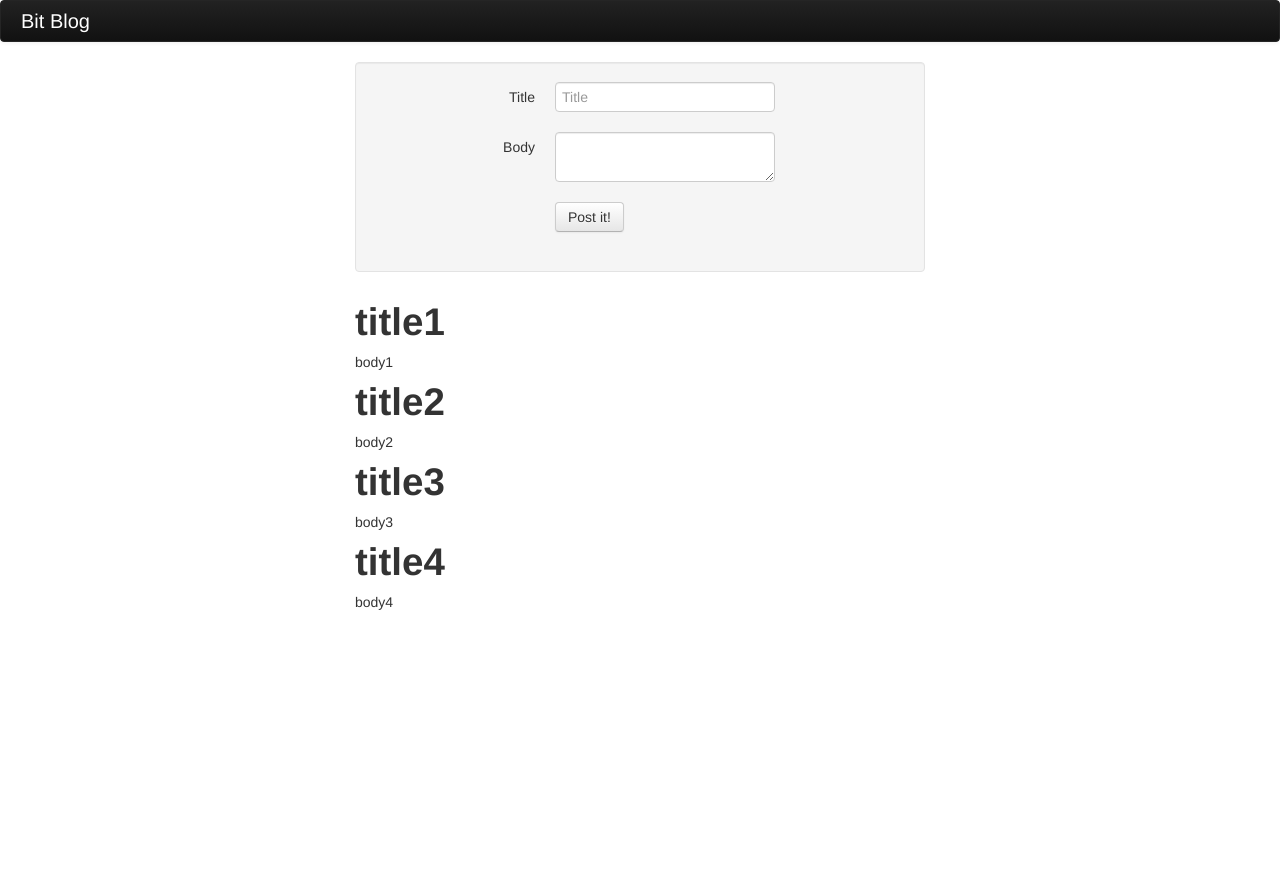
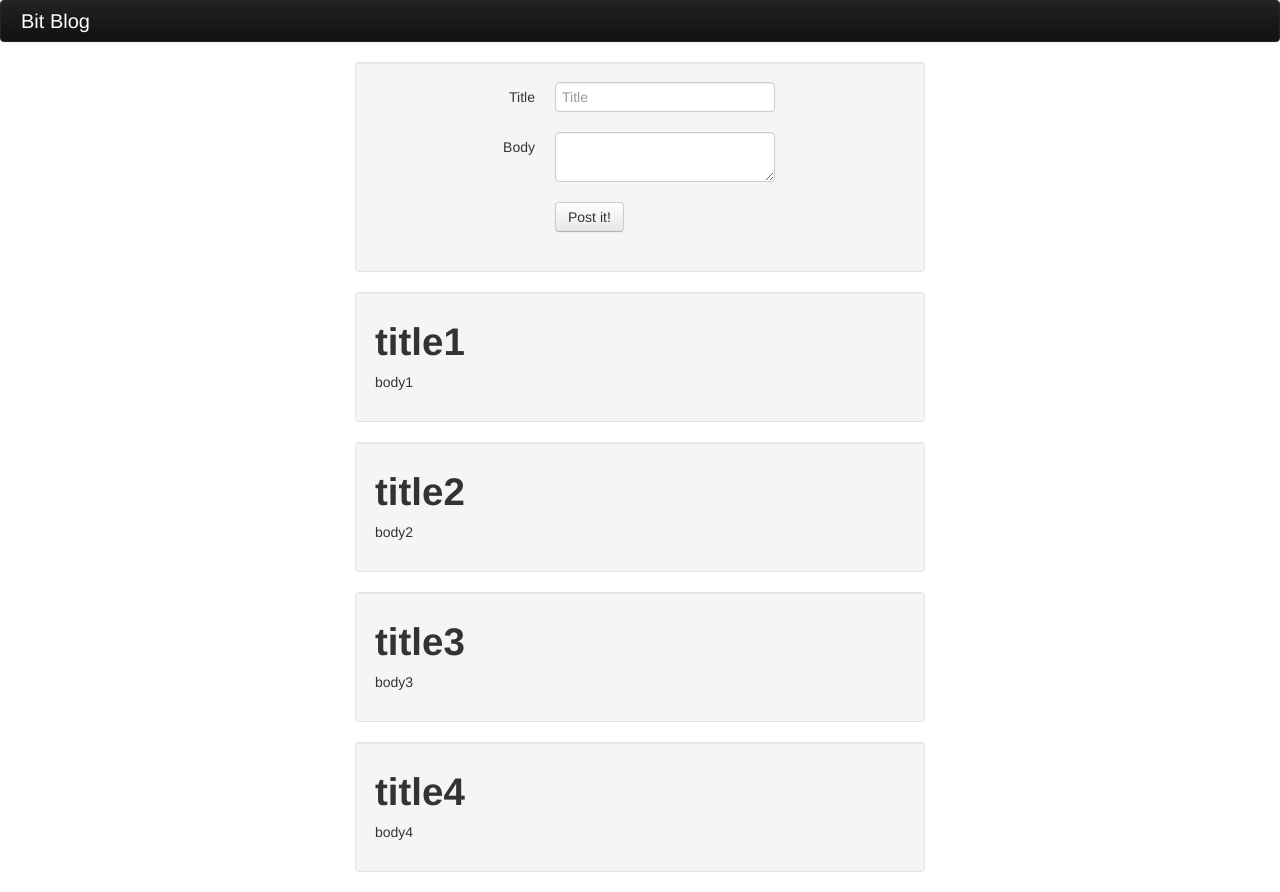
Before and after one commit to alarner/BitBlog, a website: page client.html in a window 1280 px wide. Both pictures are taken after a click on the link "Bit Blog". Before the commit the page ends 800 px from the top, so only its background shows below. Drawn offline with Linux system fonts and the light colour scheme.

Commit message:
css border for posts

```diff
--- a/client.html
+++ b/client.html
@@ -9,6 +9,7 @@
 
 		<!-- Le styles -->
 		<link href="css/bootstrap.min.css" rel="stylesheet">
+		<link href="css/blog.css" rel="stylesheet">
 	</head>
 
 	<body>
--- /dev/null
+++ b/css/blog.css
@@ -0,0 +1,13 @@
+.post {
+  min-height: 20px;
+  padding: 19px;
+  margin-bottom: 20px;
+  background-color: #f5f5f5;
+  border: 1px solid #e3e3e3;
+  -webkit-border-radius: 4px;
+  -moz-border-radius: 4px;
+  border-radius: 4px;
+  -webkit-box-shadow: inset 0 1px 1px rgba(0, 0, 0, 0.05);
+  -moz-box-shadow: inset 0 1px 1px rgba(0, 0, 0, 0.05);
+  box-shadow: inset 0 1px 1px rgba(0, 0, 0, 0.05);
+}
```
